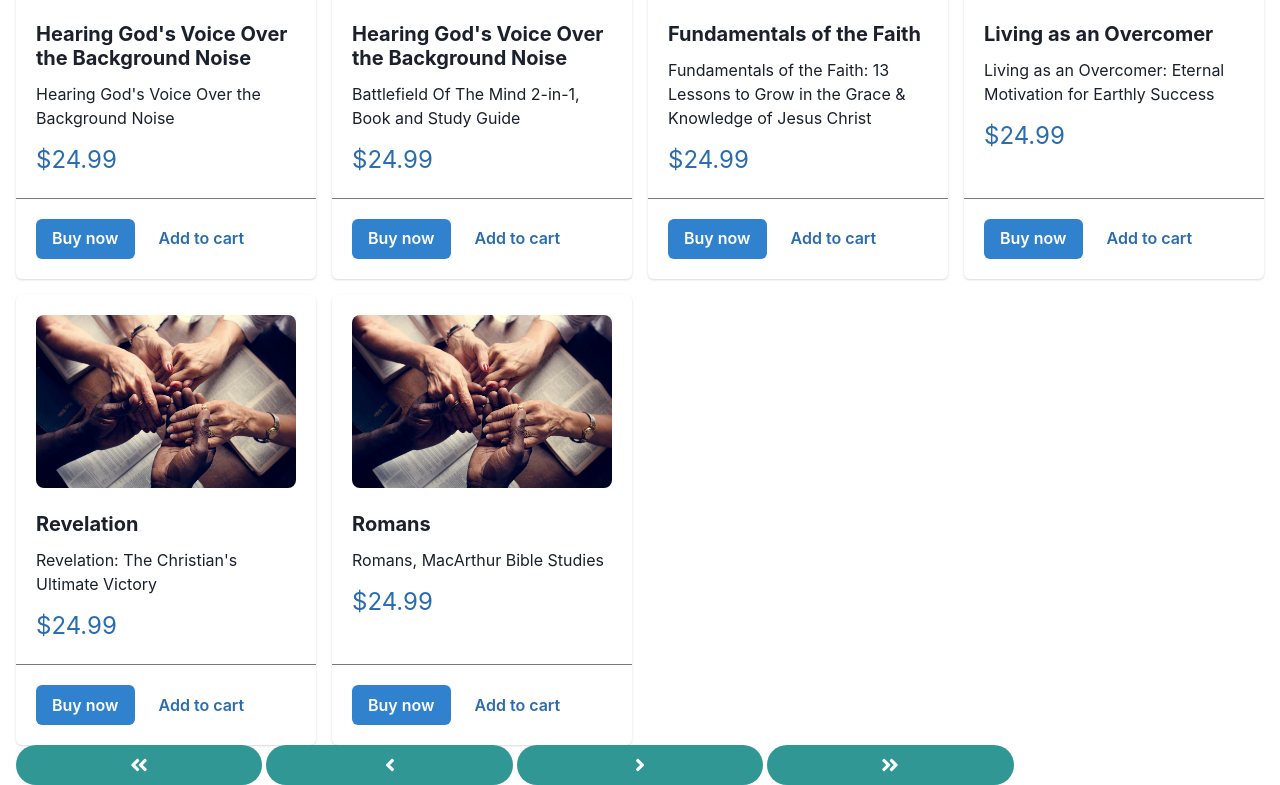
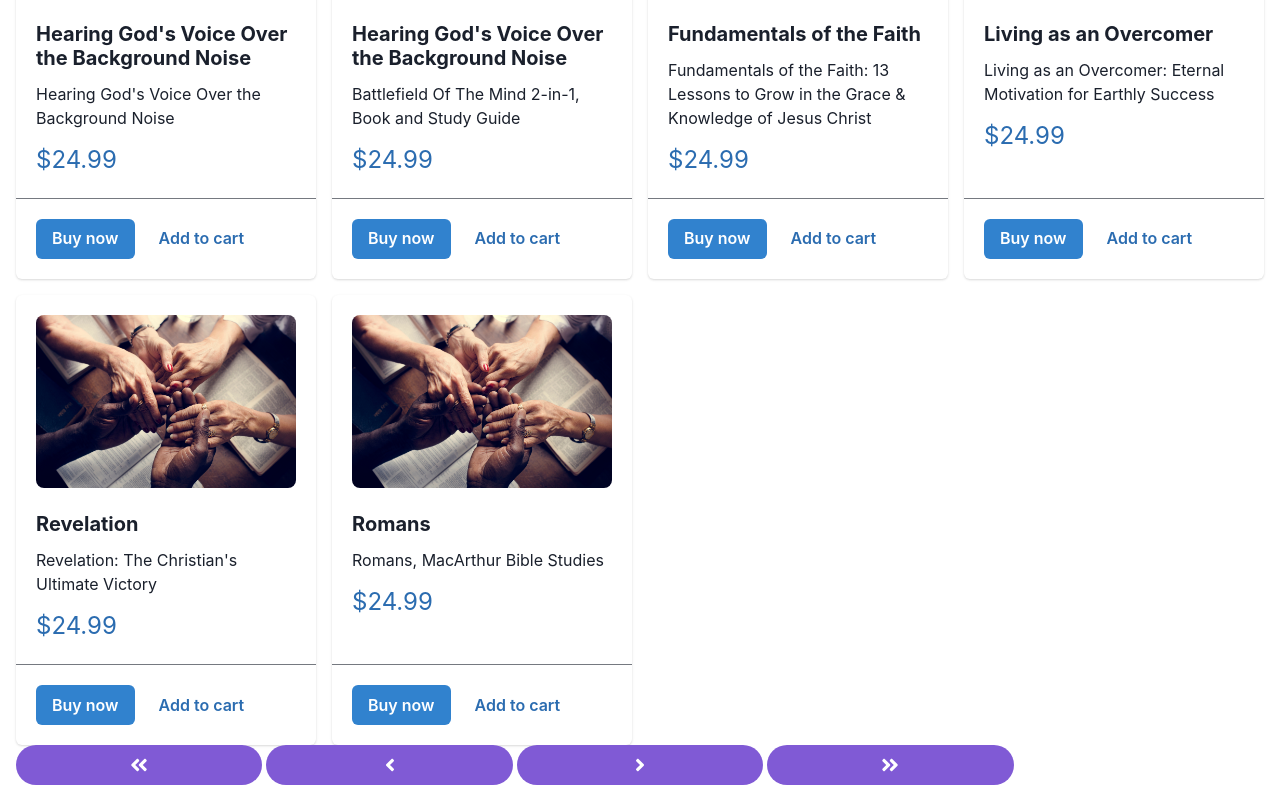
Before and after one commit to 3zbyjd/rlomuniv, a React (Vite) app: page / in a window 1280 px wide. Shown: the part 1928-2713 px from the top of the page. Built offline with nearby package versions, Linux system fonts and the light colour scheme.

Commit message:
Adding forward and back buttons.

```diff
--- a/src/components/CourseCard.tsx
+++ b/src/components/CourseCard.tsx
@@ -81,7 +81,7 @@ const CourseCardList = () => {
           <IconButton
             isRound={true}
             variant="solid"
-            colorScheme="teal"
+            colorScheme="purple"
             aria-label="Done"
             fontSize="20px"
             icon={<FaAngleDoubleLeft />}
@@ -89,7 +89,7 @@ const CourseCardList = () => {
           <IconButton
             isRound={true}
             variant="solid"
-            colorScheme="teal"
+            colorScheme="purple"
             aria-label="Done"
             fontSize="20px"
             icon={<FaAngleLeft />}
@@ -97,7 +97,7 @@ const CourseCardList = () => {
           <IconButton
             isRound={true}
             variant="solid"
-            colorScheme="teal"
+            colorScheme="purple"
             aria-label="Done"
             fontSize="20px"
             icon={<FaAngleRight />}
@@ -105,7 +105,7 @@ const CourseCardList = () => {
           <IconButton
             isRound={true}
             variant="solid"
-            colorScheme="teal"
+            colorScheme="purple"
             aria-label="Done"
             fontSize="20px"
             icon={<FaAngleDoubleRight />}
```
